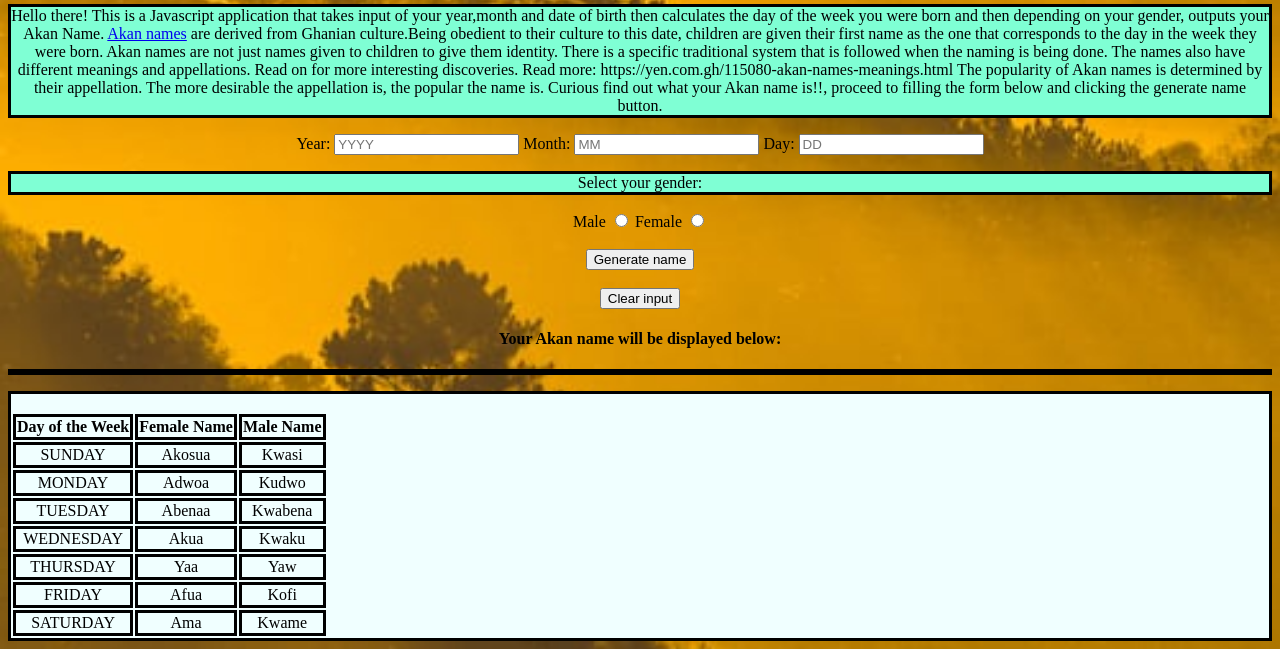
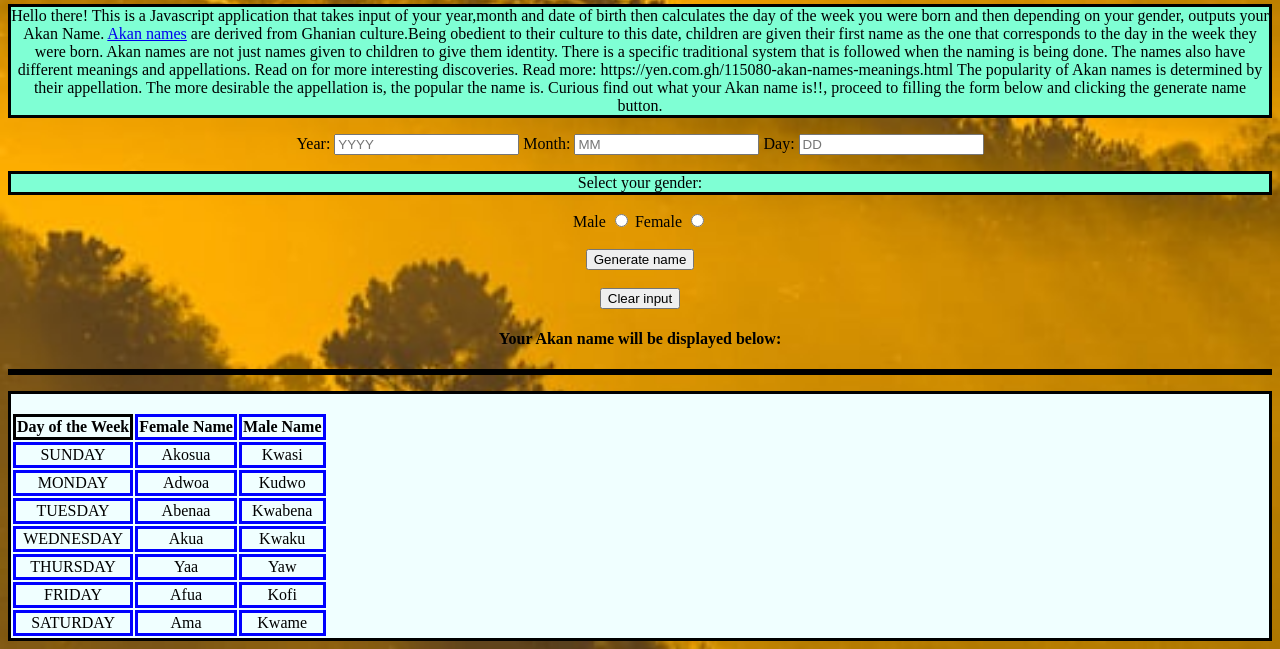
Before and after one commit to mirialvin/m-week2-ip, a plain HTML site: page index.html in a window 1280 px wide. Shown: the part 271-920 px from the top of the page. Drawn offline with Linux system fonts and the light colour scheme.

Commit message:
add blue

```diff
--- a/index.html
+++ b/index.html
@@ -21,7 +21,7 @@
                  border: 3px solid black;
              }
              .tg-0lax{
-                 border: 3px solid black;
+                 border: 3px solid blue;
              }
 
 
```
